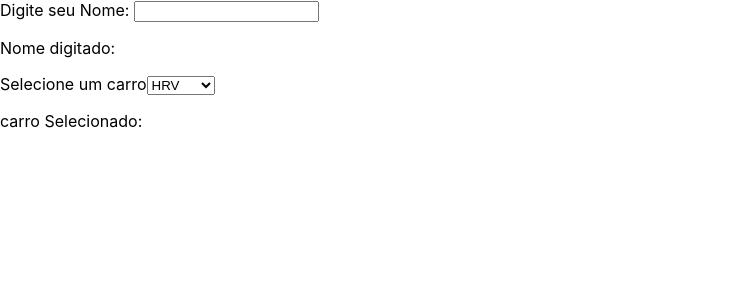
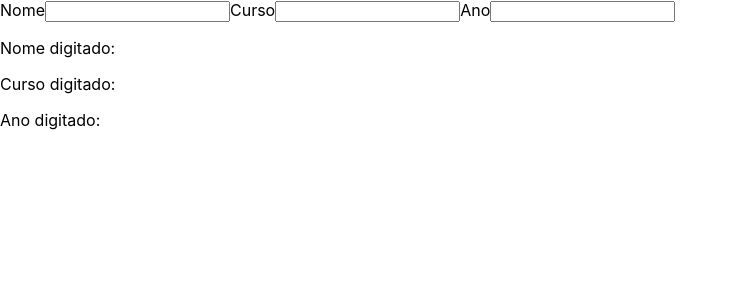
Before and after one commit to benemoreirac/AppReactCursoCFB, a React (Create React App) app: page / in a window 1280 px wide. Shown: the top 300 px of the page, without its empty margins (0-737 px from the left). Built offline with nearby package versions, Linux system fonts and the light colour scheme.

Commit message:
Uma State para varios componentes

```diff
--- a/src/App.js
+++ b/src/App.js
@@ -1,13 +1,13 @@
 import React from 'react'
 import './App.css'
-import ManipulaForm from './componentes/ManipulaForm'
+import ManipulaFormDois from './componentes/ManipulaFormDois'
 
 
 export default function App(){
 
   return(
     <>
-      <ManipulaForm/>
+      <ManipulaFormDois/>
     </>
   )
 }
--- /dev/null
+++ b/src/componentes/ManipulaFormDois.js
@@ -0,0 +1,49 @@
+import React, { useState } from 'react'
+
+export default function ManipulaFormDois() {
+
+    const [form, setForm] = useState({"nome":"","curso":"","ano":""})
+    const handleFormChange = (e) => {
+        if (e.target.getAttribute('name') == 'fnome') {
+            setForm({ "nome": e.target.value, "curso": form.curso, "ano": form.ano })
+        } else if (e.target.getAttribute('name') == 'fcurso') {
+            setForm({ "nome": form.nome, "curso": e.target.value, "ano": form.ano })
+        } else if (e.target.getAttribute('name') == 'fano') {
+            setForm({ "nome": form.nome, "curso": form.curso, "ano": e.target.value })
+        }
+    }
+
+    return (
+        <>
+            <label>Nome</label>
+            <input type="text" name="fnome" value={form.nome} onChange={(e) => handleFormChange(e)}></input>
+            <label>Curso</label>
+            <input type="text" name="fcurso" value={form.curso} onChange={(e) => handleFormChange(e)}></input>
+            <label>Ano</label>
+            <input type="text" name="fano" value={form.ano} onChange={(e) => handleFormChange(e)}></input>
+
+            <p>Nome digitado: {form.nome}</p>
+            <p>Curso digitado: {form.curso}</p>
+            <p>Ano digitado: {form.ano}</p>
+        </>
+    )
+}
+
+
+/*
+
+import React from 'react'
+import './App.css'
+import ManipulaFormDois from './componentes/ManipulaFormDois'
+
+
+export default function App(){
+
+  return(
+    <>
+      <ManipulaFormDois/>
+    </>
+  )
+}
+
+*/
```
Also changed, not shown: src/componentes/ManipulaForm.js (line endings or trailing spaces).
